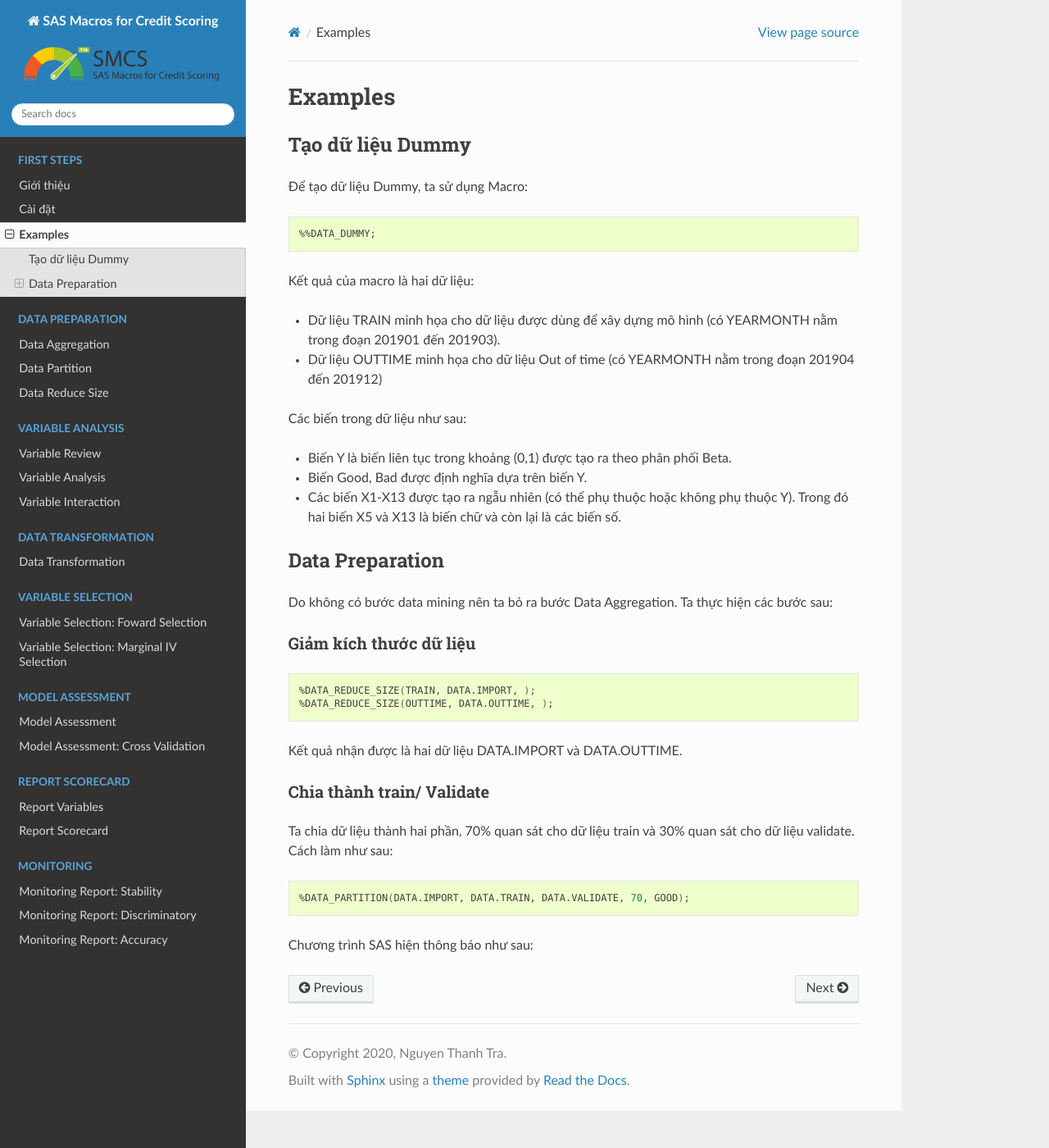
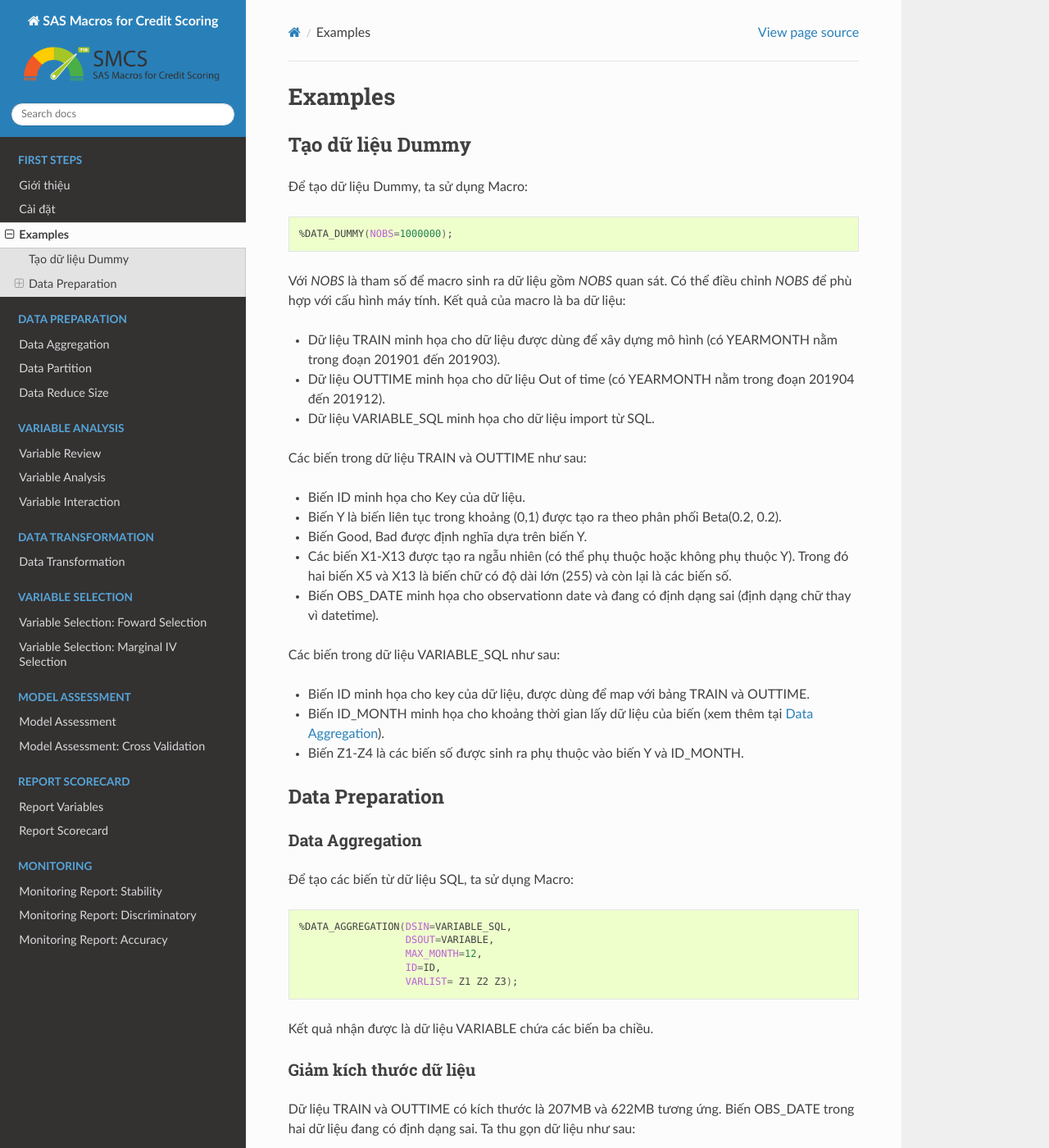
Before and after one commit to thanhtra254/SMCS, a Sphinx documentation site: the page built from docs/intro/examples.rst, in a window 1280 px wide and 1400 px high. Shown: the whole window at 82% size. Built offline with Sphinx 7.4.7 and the Read the Docs theme 2.0.0, drawn with Linux system fonts in a browser that asks for light colours; comment, search, counter and statistics services are not loaded; some of the changed text lies outside the part shown.

Commit message:
Update examples.rst

```diff
--- a/docs/intro/examples.rst
+++ b/docs/intro/examples.rst
@@ -11,33 +11,73 @@ Tạo dữ liệu Dummy
 
 .. code:: sh
 
-  %%DATA_DUMMY;
+  %DATA_DUMMY(NOBS=1000000);
 
-Kết quả của macro là hai dữ liệu:
+
+Với *NOBS* là tham số để macro sinh ra dữ liệu gồm *NOBS* quan sát. Có thể điều chỉnh *NOBS* để phù hợp với cấu hình máy tính. Kết quả của macro là ba dữ liệu:
 
 - Dữ liệu TRAIN minh họa cho dữ liệu được dùng để xây dựng mô hình (có YEARMONTH nằm trong đoạn 201901 đến 201903).
-- Dữ liệu OUTTIME minh họa cho dữ liệu Out of time (có YEARMONTH nằm trong đoạn 201904 đến 201912)
+- Dữ liệu OUTTIME minh họa cho dữ liệu Out of time (có YEARMONTH nằm trong đoạn 201904 đến 201912).
+- Dữ liệu VARIABLE_SQL minh họa cho dữ liệu import từ SQL.
 
-Các biến trong dữ liệu như sau:
+Các biến trong dữ liệu TRAIN và OUTTIME như sau:
 
-- Biến Y là biến liên tục trong khoảng (0,1) được tạo ra theo phân phối Beta.
+- Biến ID minh họa cho Key của dữ liệu.
+- Biến Y là biến liên tục trong khoảng (0,1) được tạo ra theo phân phối Beta(0.2, 0.2).
 - Biến Good, Bad được định nghĩa dựa trên biến Y.
-- Các biến X1-X13 được tạo ra ngẫu nhiên (có thể phụ thuộc hoặc không phụ thuộc Y). Trong đó hai biến X5 và X13 là biến chữ và còn lại là các biến số.
+- Các biến X1-X13 được tạo ra ngẫu nhiên (có thể phụ thuộc hoặc không phụ thuộc Y). Trong đó hai biến X5 và X13 là biến chữ có độ dài lớn (255) và còn lại là các biến số.
+- Biến OBS_DATE minh họa cho observationn date và đang có định dạng sai (định dạng chữ thay vì datetime).
+
+Các biến trong dữ liệu VARIABLE_SQL như sau:
+
+- Biến ID minh họa cho key của dữ liệu, được dùng để map với bảng TRAIN và OUTTIME.
+- Biến ID_MONTH minh họa cho khoảng thời gian lấy dữ liệu của biến (xem thêm tại `Data Aggregation <https://smcs.readthedocs.io/vi/latest/post/DataAggregation.html>`_).
+- Biến Z1-Z4 là các biến số được sinh ra phụ thuộc vào biến Y và ID_MONTH.
 
 Data Preparation
 ================
 
-Do không có bước data mining nên ta bỏ ra bước Data Aggregation. Ta thực hiện các bước sau:
+Data Aggregation
+----------------
+
+Để tạo các biến từ dữ liệu SQL, ta sử dụng Macro:
+
+.. code:: sh
+
+  %DATA_AGGREGATION(DSIN=VARIABLE_SQL,
+                    DSOUT=VARIABLE,
+                    MAX_MONTH=12,
+                    ID=ID,
+                    VARLIST= Z1 Z2 Z3);
+
+Kết quả nhận được là dữ liệu VARIABLE chứa các biến ba chiều.
 
 Giảm kích thước dữ liệu
 -----------------------
+
+Dữ liệu TRAIN và OUTTIME có kích thước là 207MB và 622MB tương ứng. Biến OBS_DATE trong hai dữ liệu đang có định dạng sai. Ta thu gọn dữ liệu như sau:
 
 .. code:: sh
 
   %DATA_REDUCE_SIZE(TRAIN, DATA.IMPORT, );
   %DATA_REDUCE_SIZE(OUTTIME, DATA.OUTTIME, );
 
-Kết quả nhận được là hai dữ  liệu DATA.IMPORT và DATA.OUTTIME.
+Kết quả nhận được là hai dữ  liệu DATA.IMPORT và DATA.OUTTIME với kích thước 37MB và  112MB. Ta tiến hành JOIN các biến vào dữ liệu TRAIN và VALIDATE:
+
+.. code:: sh
+
+  DATA DATA.IMPORT;
+    MERGE DATA.IMPORT(IN= DATA) VARIABLE (IN= VAR);
+    BY ID;
+    IF DATA;
+  RUN;
+
+  DATA DATA.OUTTIME;
+    MERGE DATA.OUTTIME(IN= DATA) VARIABLE (IN= VAR);
+    BY ID;
+    IF DATA;
+  RUN;
+
 
 Chia thành train/ Validate
 --------------------------
```
